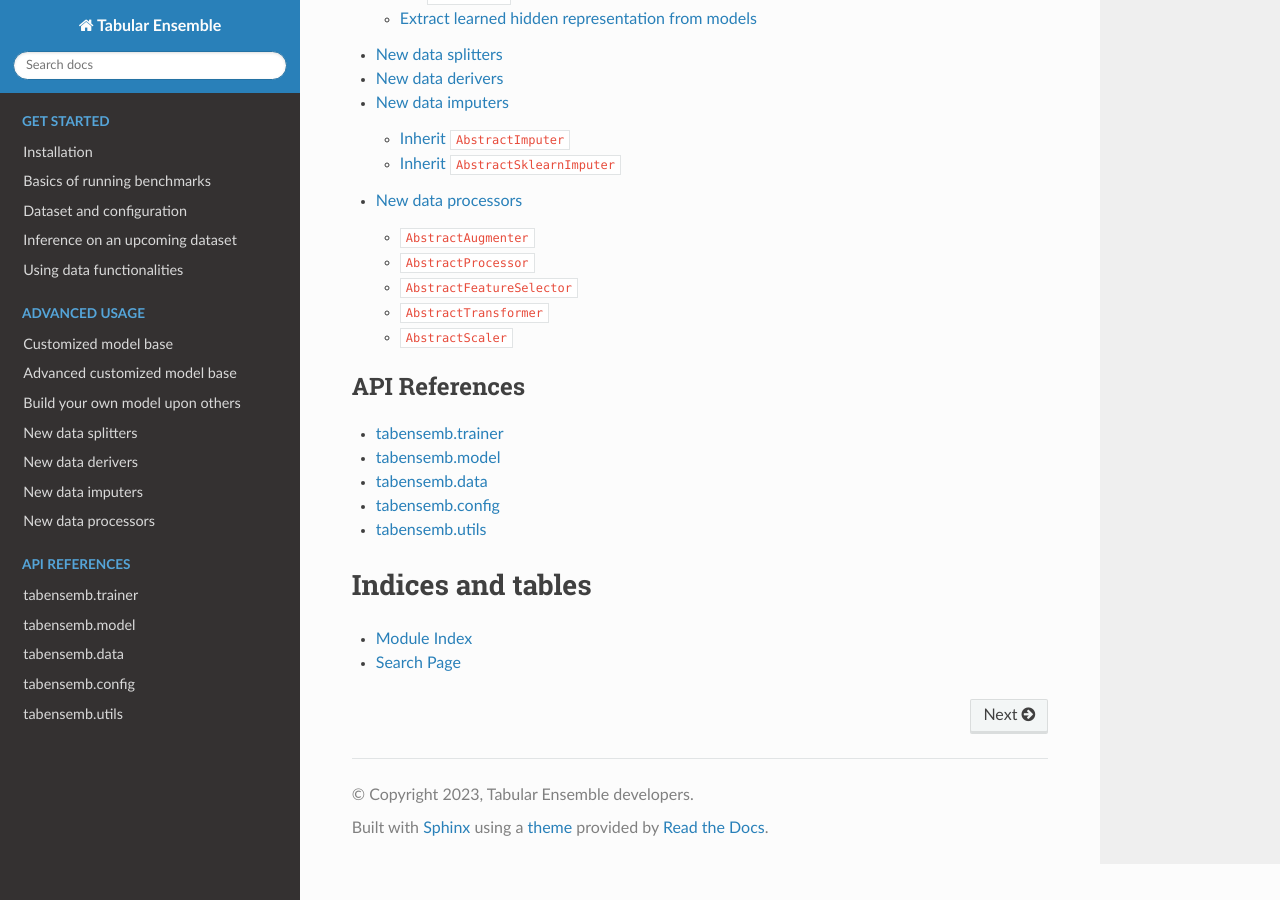
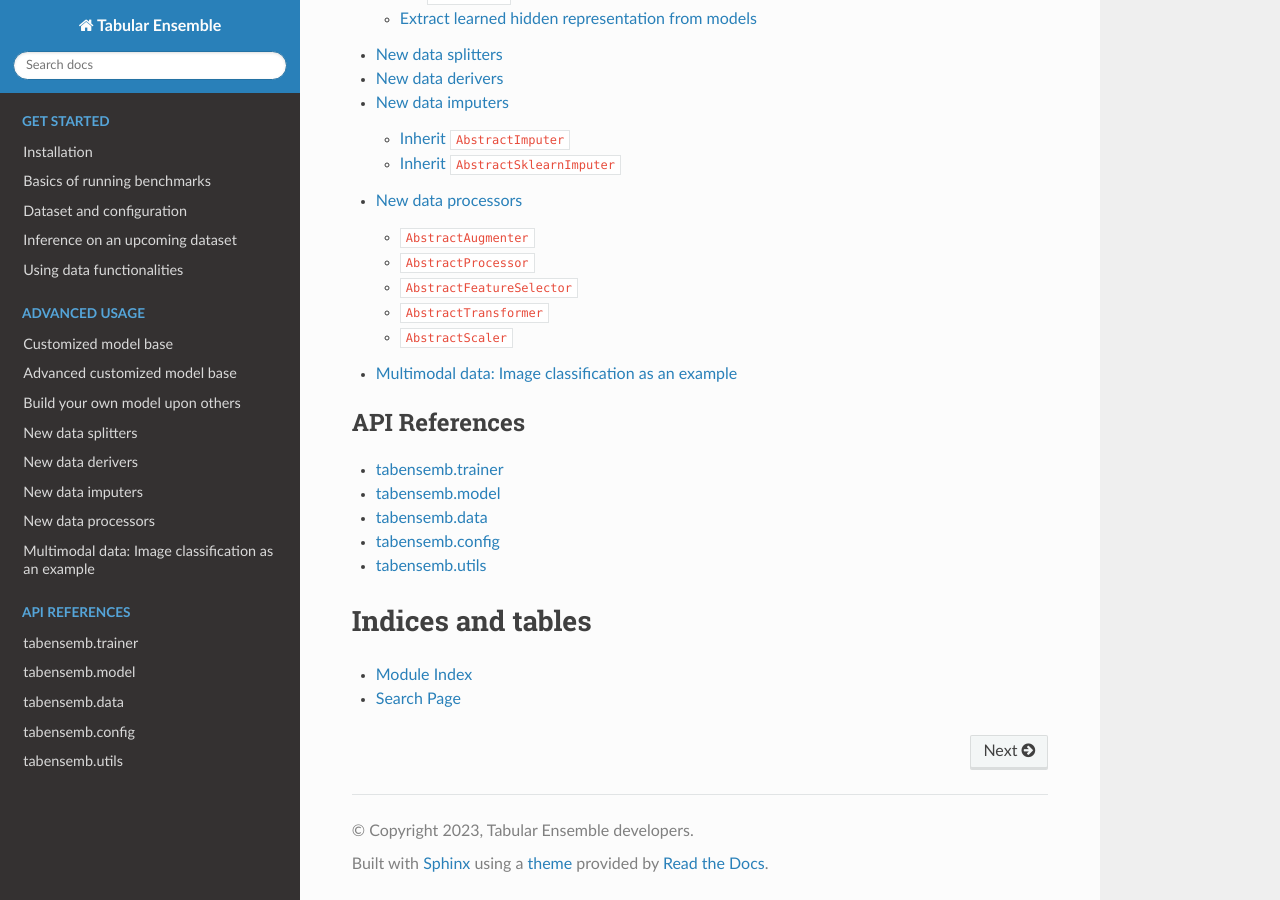
Before and after one commit to Luwen-Zhang/tabular_ensemble, a Sphinx documentation site: the page built from docs/source/index.rst, in a window 1280 px wide and 900 px high, scrolled down 1672 px. Built offline with Sphinx 7.4.7 and the Read the Docs theme 2.0.0, drawn with Linux system fonts in a browser that asks for light colours; pages that are not in the unit, such as notebooks, are missing from menus.

Commit message:
Image classification doc.

```diff
--- a/docs/source/index.rst
+++ b/docs/source/index.rst
@@ -32,6 +32,7 @@
    examples/advanced_usage/new_data_derivers
    examples/advanced_usage/new_data_imputers
    examples/advanced_usage/new_data_processors
+   examples/advanced_usage/image_classification
 
 .. toctree::
    :maxdepth: 1
```
Also changed, not shown: docs/source/examples/advanced_usage/image_classification.ipynb (added).
